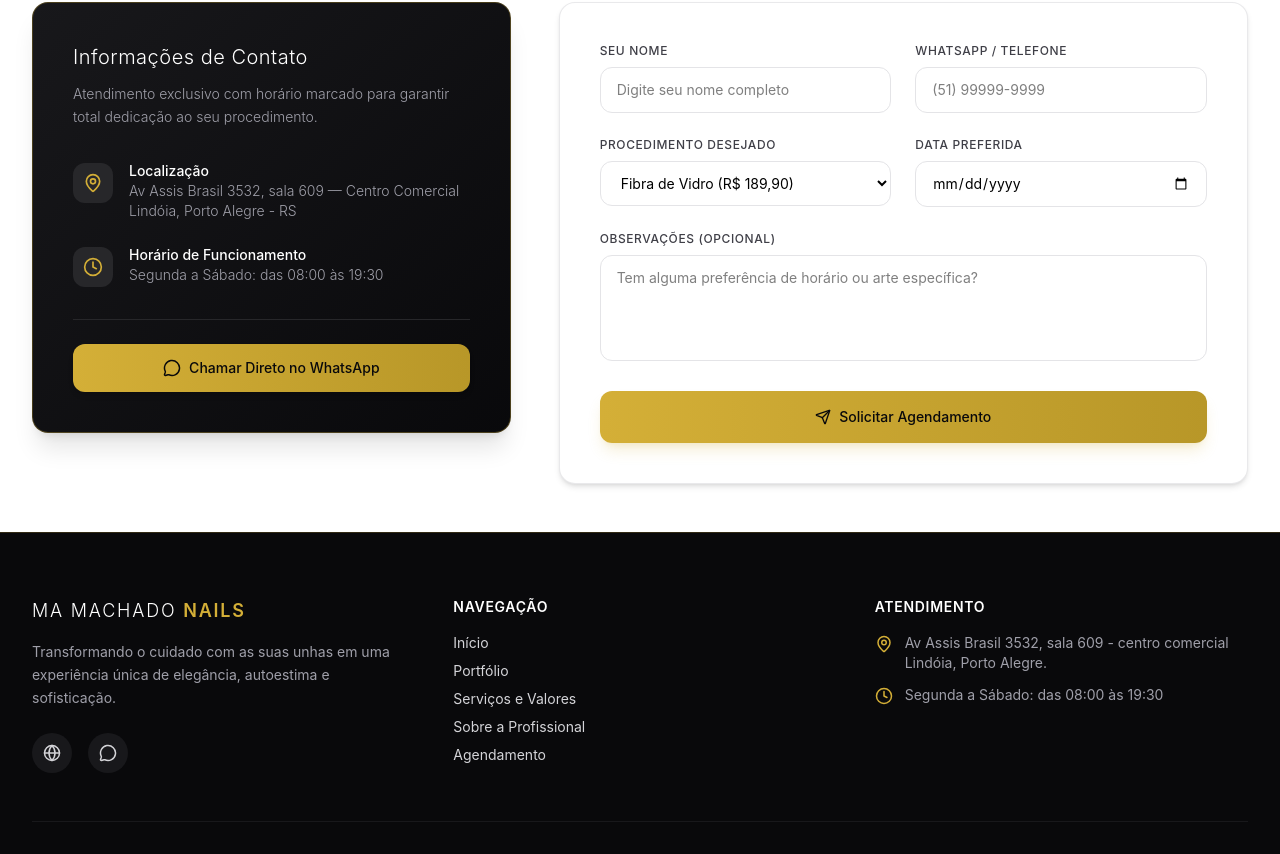
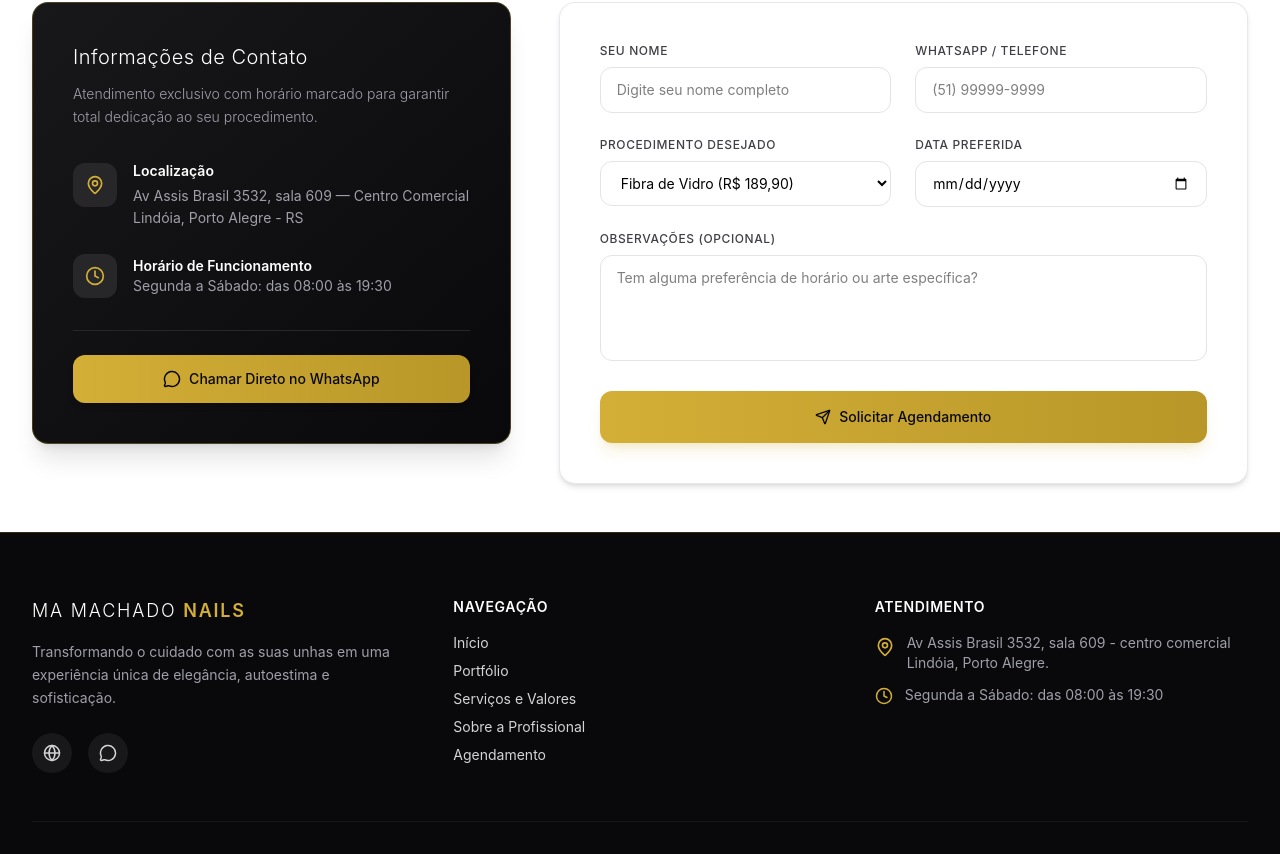
Before and after one commit to Juaopm/studio-nail-web, a React (Vite) app: page /contato in a window 1280 px wide. Shown: the part 339-1193 px from the top of the page. Built offline with nearby package versions, Linux system fonts and the light colour scheme.

Commit message:
feat: add interactive Google Maps links to address sections and align contact card UI elements

```diff
--- a/src/components/layout/Footer.tsx
+++ b/src/components/layout/Footer.tsx
@@ -103,11 +103,21 @@ export const Footer: React.FC = () => {
             </h4>
             <ul className="space-y-3 text-sm text-zinc-400">
               <li className="flex items-start gap-3">
-                <MapPin size={18} className="text-[#D4AF37] shrink-0 mt-0.5" />
-                <span>
-                  Av Assis Brasil 3532, sala 609 - centro comercial Lindóia,
-                  Porto Alegre.
-                </span>
+                <a
+                  href="https://www.google.com/maps/place/Marcele+Machado+Nails+Designer+-+ALONGAMENTO+DE+UNHAS+PORTO+ALEGRE/@-30.0100247,-51.1519321,17z/data=!3m1!4b1!4m6!3m5!1s0x9519771a0efe56a1:0xa092649d900b5110!8m2!3d-30.0100247!4d-51.1519321!16s%2Fg%2F11zdb_y9lj?entry=ttu&g_ep=EgoyMDI2MDkwOS4wIKXMDSoASAFQAw%3D%3D"
+                  target="_blank"
+                  rel="noopener noreferrer"
+                  className="flex items-start gap-3 text-zinc-400 hover:text-[#D4AF37] transition-colors group"
+                >
+                  <span className="text-[#D4AF37] mt-1 shrink-0">
+                    {/* Ícone de localização */}
+                    <MapPin className="w-5 h-5" />
+                  </span>
+                  <span>
+                    Av Assis Brasil 3532, sala 609 - centro comercial Lindóia,
+                    Porto Alegre.
+                  </span>
+                </a>
               </li>
               <li className="flex items-start gap-3">
                 <Clock size={18} className="text-[#D4AF37] shrink-0 mt-0.5" />
--- a/src/pages/Contact.tsx
+++ b/src/pages/Contact.tsx
@@ -66,31 +66,39 @@ export const Contact: React.FC = () => {
 
           <div className="space-y-6 text-sm">
             <div className="flex items-start gap-4">
-              <div className="w-10 h-10 rounded-xl bg-zinc-800 flex items-center justify-center text-[#D4AF37] shrink-0 mt-0.5">
-                <MapPin size={20} />
+              <a
+                href="https://www.google.com/maps/place/Marcele+Machado+Nails+Designer+-+ALONGAMENTO+DE+UNHAS+PORTO+ALEGRE/@-30.0100247,-51.1519321,17z/data=!3m1!4b1!4m6!3m5!1s0x9519771a0efe56a1:0xa092649d900b5110!8m2!3d-30.0100247!4d-51.1519321!16s%2Fg%2F11zdb_y9lj?entry=ttu&g_ep=EgoyMDI2MDkwOS4wIKXMDSoASAFQAw%3D%3D"
+                target="_blank"
+                rel="noopener noreferrer"
+                className="flex items-start gap-4 group text-left"
+              >
+                <div className="p-3 rounded-xl bg-zinc-800 text-[#D4AF37] shrink-0 mt-0.5">
+                  {/* Ícone de localização */}
+                  <MapPin className="w-5 h-5" />
                 </div>
                 <div>
-                <strong className="block font-medium text-white">
+                  <h4 className="text-sm font-semibold text-white group-hover:text-[#D4AF37] transition-colors">
                     Localização
-                </strong>
-                <span className="text-zinc-400 font-light">
+                  </h4>
+                  <p className="text-sm text-zinc-400 mt-1 leading-relaxed">
                     Av Assis Brasil 3532, sala 609 — Centro Comercial Lindóia,
                     Porto Alegre - RS
-                </span>
+                  </p>
                 </div>
+              </a>
             </div>
 
-            <div className="flex items-start gap-4">
-              <div className="w-10 h-10 rounded-xl bg-zinc-800 flex items-center justify-center text-[#D4AF37] shrink-0 mt-0.5">
-                <Clock size={20} />
+            <div className="flex items-center gap-4 text-left">
+              <div className="p-3 rounded-xl bg-zinc-800 text-[#D4AF37] shrink-0">
+                <Clock className="w-5 h-5" />
               </div>
               <div>
-                <strong className="block font-medium text-white">
+                <h4 className="text-sm font-semibold text-white">
                   Horário de Funcionamento
-                </strong>
-                <span className="text-zinc-400 font-light">
+                </h4>
+                <p className="text-sm text-zinc-400">
                   Segunda a Sábado: das 08:00 às 19:30
-                </span>
+                </p>
               </div>
             </div>
           </div>
```
Lines whose indentation alone changed are shown as unchanged.
